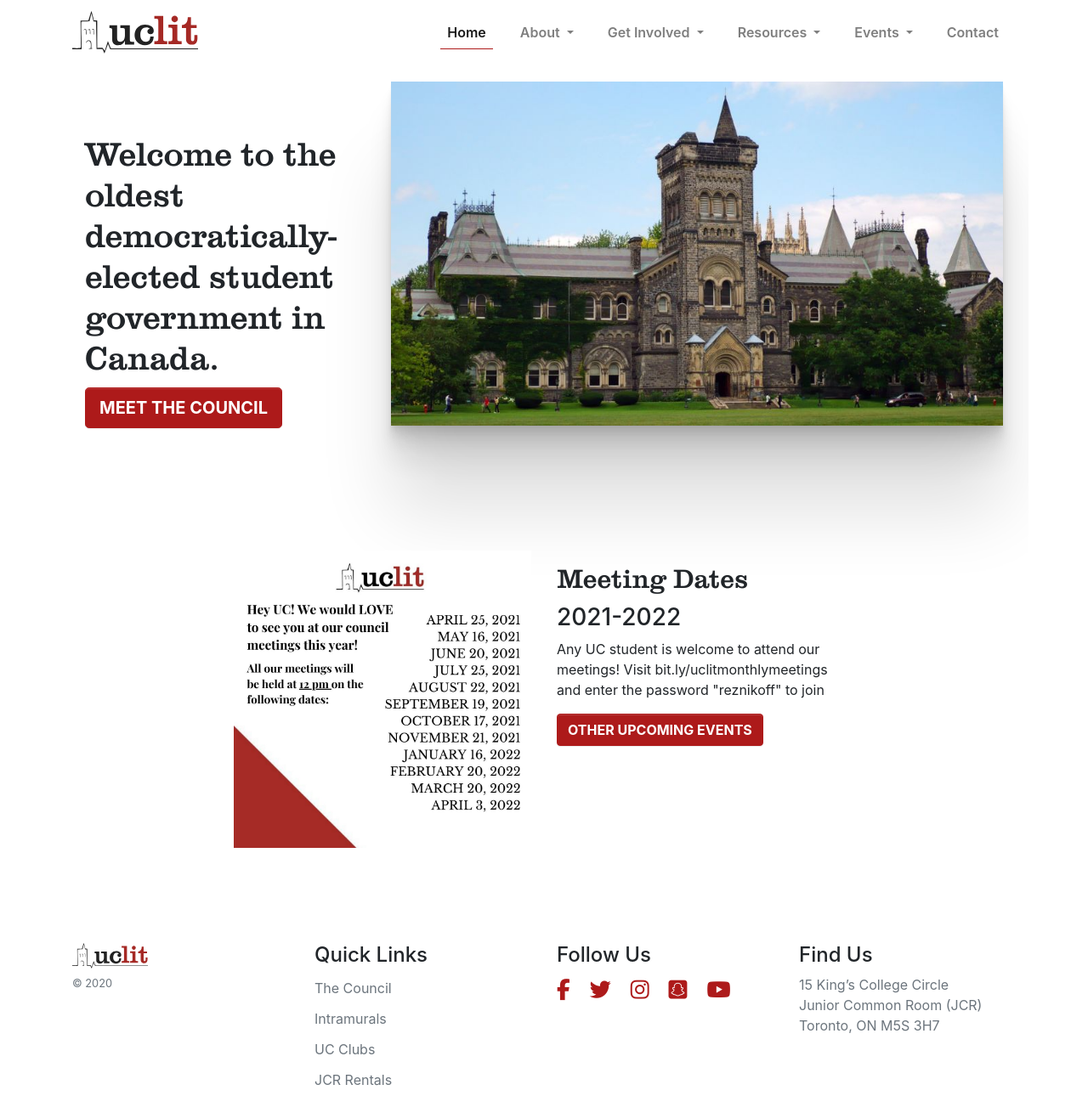
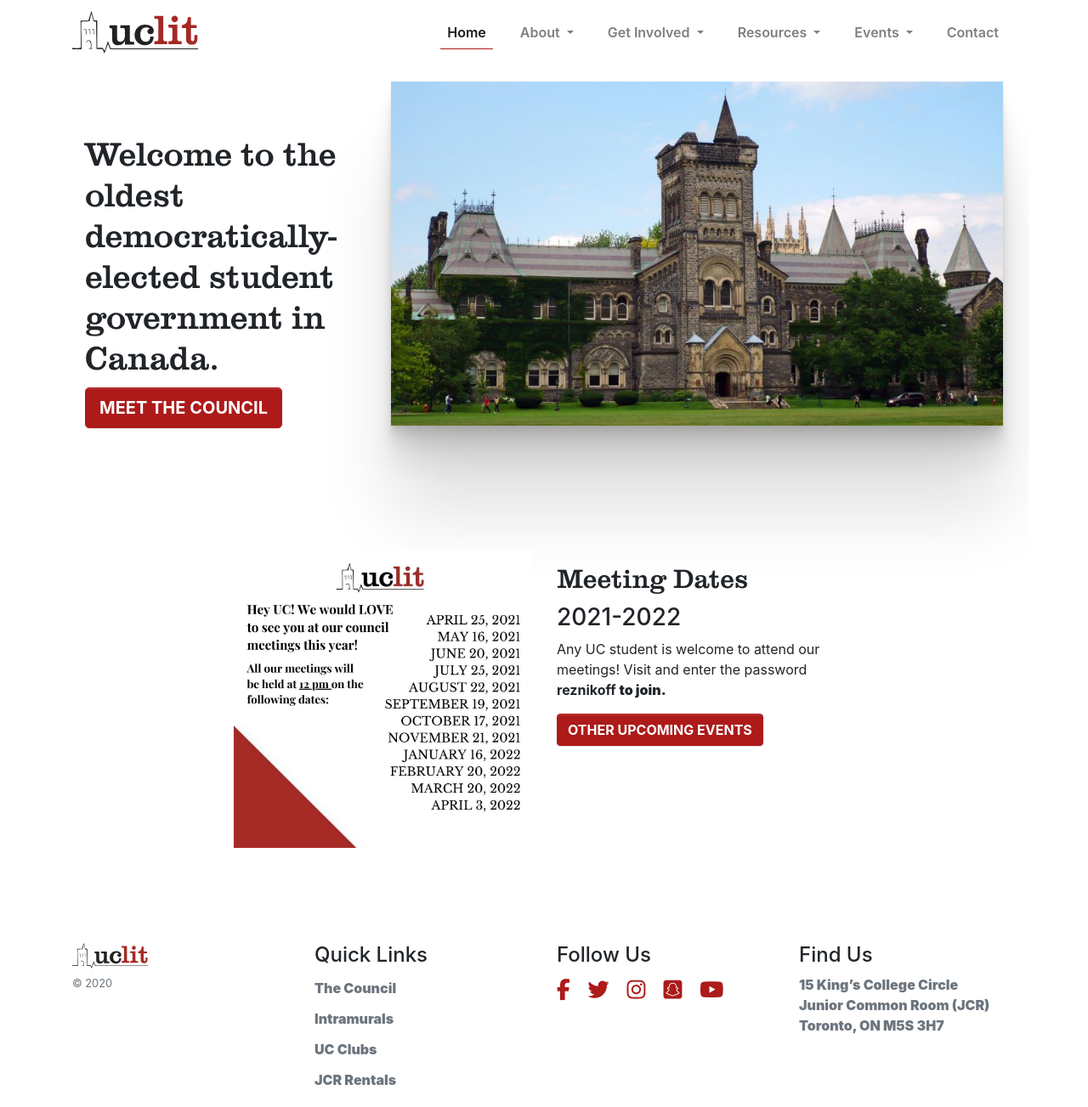
Before and after one commit to uclit-webmaster/uclit-site, a Jekyll site: the page built from index.html, in a window 1280 px wide and 1303 px high. Shown: the whole window at 85% size. Built offline with Jekyll 4.4.1, drawn with Linux system fonts in a browser that asks for light colours; nearby versions of some CDN libraries.

Commit message:
Update presidents-message.yml

```diff
--- a/_data/presidents-message.yml
+++ b/_data/presidents-message.yml
@@ -8,4 +8,4 @@ image: /assets/images/All_our_meetings_will_be_held_at_12_pm_on_the_following_da
 name: Meeting Dates
 # https://yaml-multiline.info/ (info about multiline strings in yaml)
 message: |
-  Any UC student is welcome to attend our meetings! Visit bit.ly/uclitmonthlymeetings and enter the password "reznikoff" to join
+  Any UC student is welcome to attend our meetings! Visit <bit.ly/uclitmonthlymeetings> and enter the password <strong> reznikoff <strong> to join.
```
